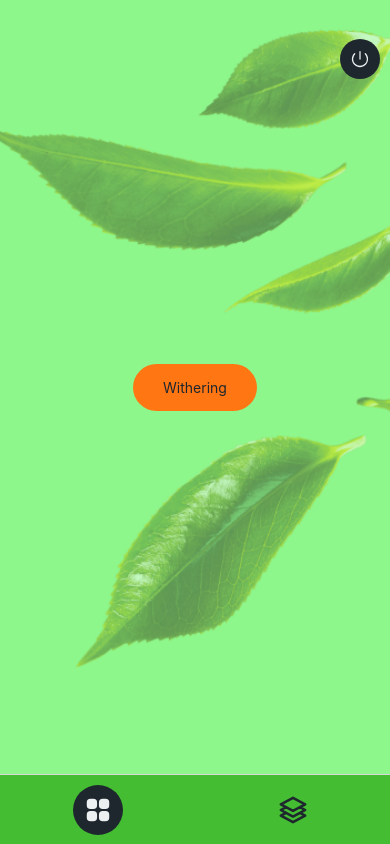
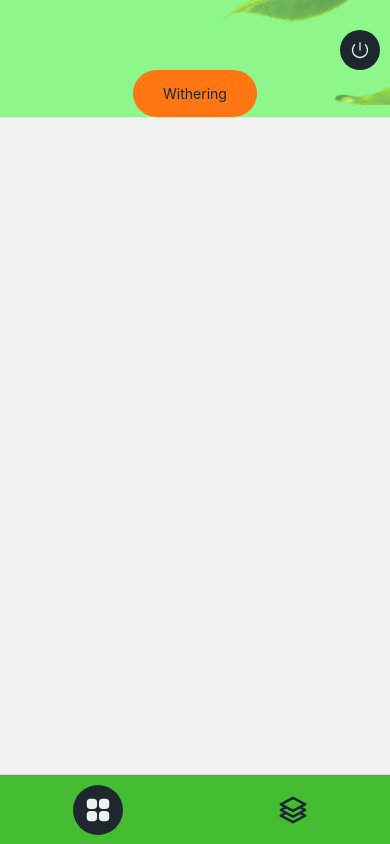
Before and after one commit to wahsandaruwan/tea_mobile_frontend, a React Native app: screen /InnerNav in a window 390 px wide. Built offline with nearby package versions, Linux system fonts and the light colour scheme.

Commit message:
Updated code

```diff
--- a/src/screens/Fermentation.js
+++ b/src/screens/Fermentation.js
@@ -17,14 +17,13 @@ import { Colors, Images } from "../constants";
 
 export default function Fermentation({ navigation }) {
   return (
-    <ScrollView
-      contentContainerStyle={{
-        flexGrow: 1,
+    <View
+      style={{
+        justifyContent: "center",
         alignItems: "center",
-        justifyContent: "center",
+        width: "100%",
+        backgroundColor: Colors.ternary,
       }}
-      style={{ display: "flex", backgroundColor: Colors.ternary }}
-      showsVerticalScrollIndicator={false}
     >
       <StatusBar style="dark" />
       <SafeAreaView
@@ -43,19 +42,29 @@ export default function Fermentation({ navigation }) {
             alignItems: "center",
             width: "100%",
             height: "90%",
-            position: "relative",
           }}
         >
           <View
             style={{
               width: "100%",
-              justifyContent: "center",
-              alignItems: "flex-end",
-              position: "absolute",
-              top: "5%",
-              right: 0,
+              flexDirection: "row",
+              justifyContent: "flex-end",
+              alignItems: "center",
+              marginTop: 30,
             }}
           >
+            <TouchableOpacity
+              style={{
+                backgroundColor: Colors.dark,
+                padding: 10,
+                borderRadius: 50,
+                marginRight: 10,
+              }}
+              onPress={() => navigation.navigate("InnerNav")}
+            >
+              <Icons.PlusIcon size="20" color={Colors.light} />
+            </TouchableOpacity>
+
             <TouchableOpacity
               style={{
                 backgroundColor: Colors.dark,
@@ -68,13 +77,15 @@ export default function Fermentation({ navigation }) {
               <Icons.PowerIcon size="20" color={Colors.light} />
             </TouchableOpacity>
           </View>
-          <View
-            style={{
+
+          <ScrollView
+            contentContainerStyle={{
+              flexGrow: 1,
+              alignItems: "center",
               justifyContent: "center",
-              alignItems: "center",
-              width: "100%",
-              paddingHorizontal: 30,
             }}
+            style={{ width: "100%" }}
+            showsVerticalScrollIndicator={false}
           >
             <TouchableOpacity
               style={{
@@ -115,9 +126,9 @@ export default function Fermentation({ navigation }) {
                 Fermentation Value
               </Text>
             </TouchableOpacity>
-          </View>
+          </ScrollView>
         </ImageBackground>
       </SafeAreaView>
-    </ScrollView>
+    </View>
   );
 }
--- a/src/screens/Withering.js
+++ b/src/screens/Withering.js
@@ -17,14 +17,13 @@ import { Colors, Images } from "../constants";
 
 export default function Withering({ navigation }) {
   return (
-    <ScrollView
-      contentContainerStyle={{
-        flexGrow: 1,
+    <View
+      style={{
+        justifyContent: "center",
         alignItems: "center",
-        justifyContent: "center",
+        width: "100%",
+        backgroundColor: Colors.ternary,
       }}
-      style={{ display: "flex", backgroundColor: Colors.ternary }}
-      showsVerticalScrollIndicator={false}
     >
       <StatusBar style="dark" />
       <SafeAreaView
@@ -43,7 +42,6 @@ export default function Withering({ navigation }) {
             alignItems: "center",
             width: "100%",
             height: "90%",
-            position: "relative",
           }}
         >
           <View
@@ -51,9 +49,7 @@ export default function Withering({ navigation }) {
               width: "100%",
               justifyContent: "center",
               alignItems: "flex-end",
-              position: "absolute",
-              top: "5%",
-              right: 0,
+              marginTop: 30,
             }}
           >
             <TouchableOpacity
@@ -68,13 +64,14 @@ export default function Withering({ navigation }) {
               <Icons.PowerIcon size="20" color={Colors.light} />
             </TouchableOpacity>
           </View>
-          <View
-            style={{
+          <ScrollView
+            contentContainerStyle={{
+              flexGrow: 1,
+              alignItems: "center",
               justifyContent: "center",
-              alignItems: "center",
-              width: "100%",
-              paddingHorizontal: 30,
             }}
+            style={{ width: "100%" }}
+            showsVerticalScrollIndicator={false}
           >
             <TouchableOpacity
               style={{
@@ -95,9 +92,9 @@ export default function Withering({ navigation }) {
                 Withering
               </Text>
             </TouchableOpacity>
-          </View>
+          </ScrollView>
         </ImageBackground>
       </SafeAreaView>
-    </ScrollView>
+    </View>
   );
 }
```
